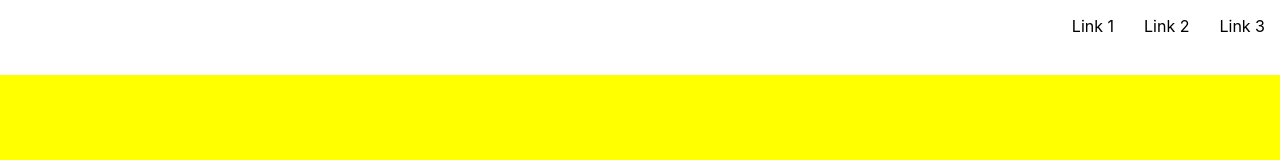
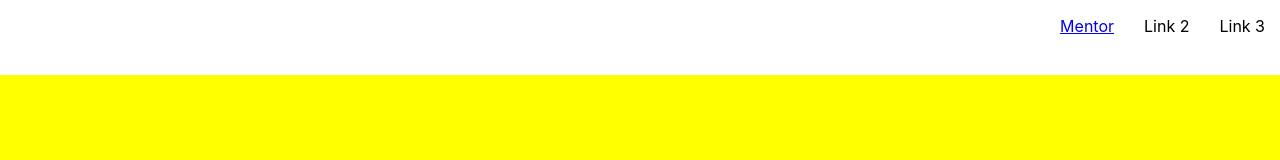
Before and after one commit to trandromeda/kindred-app, a React (Create React App) app: page / in a window 1280 px wide. Shown: the top 160 px of the page. Built offline with nearby package versions, Linux system fonts and the light colour scheme.

Commit message:
Reorganized order of components in App.js

```diff
--- a/src/App.js
+++ b/src/App.js
@@ -9,7 +9,6 @@ import { Home, Lesson } from './views';
 
 class NoMatch extends Component {
     render() {
-      console.log(this.props.match);
         return (
             <div>
                 <p>Nothing to see here.</p>
@@ -20,12 +19,12 @@ class NoMatch extends Component {
 
 class App extends Component {
   render() {
-    console.log('rendering');
     return (
+      <div>
+          <Router>
             <div>
               <Nav />
               <Header />
-          <Router>
               <Switch>
                 <Route exact path="/" component={Home} />
                 <Route path="/lessons/:lessonId" render={props => {
@@ -33,6 +32,7 @@ class App extends Component {
                 }} />
                 <Route component={NoMatch} />
               </Switch>
+            </div>
           </Router>
       </div>
     );
--- a/src/components/nav.js
+++ b/src/components/nav.js
@@ -1,5 +1,6 @@
 import React, { Component } from 'react';
 import styled from 'styled-components';
+import { BrowserRouter as Router, Switch, Route, Link } from "react-router-dom";
 
 const Navbar = styled.div`
     width: 100vw;
@@ -24,7 +25,9 @@ class Nav extends Component {
         return (
             <Navbar>
                 <NavList>
-                    <NavItem>Link 1</NavItem>
+                    <NavItem>
+                        <Link to="/mentor">Mentor</Link>
+                    </NavItem>
                     <NavItem>Link 2</NavItem>
                     <NavItem>Link 3</NavItem>
                 </NavList>
```
Lines whose indentation alone changed are shown as unchanged.
